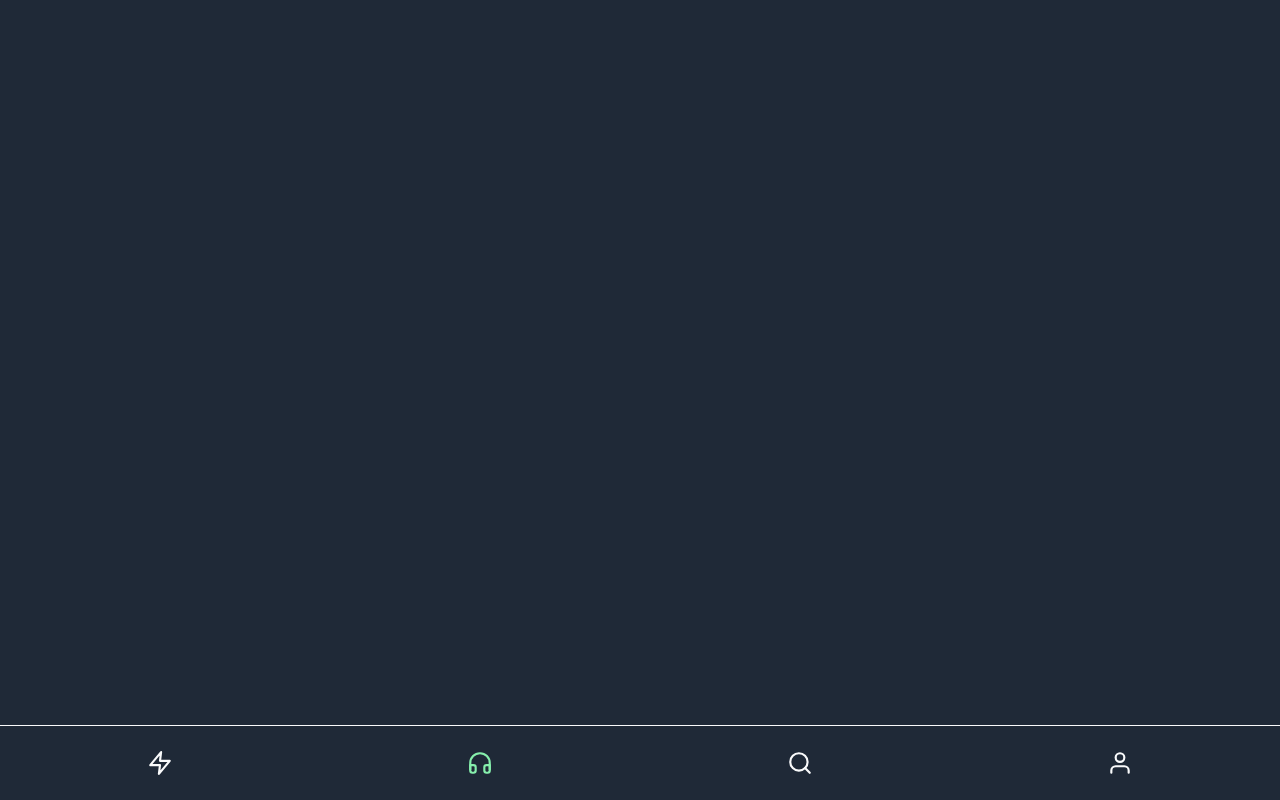
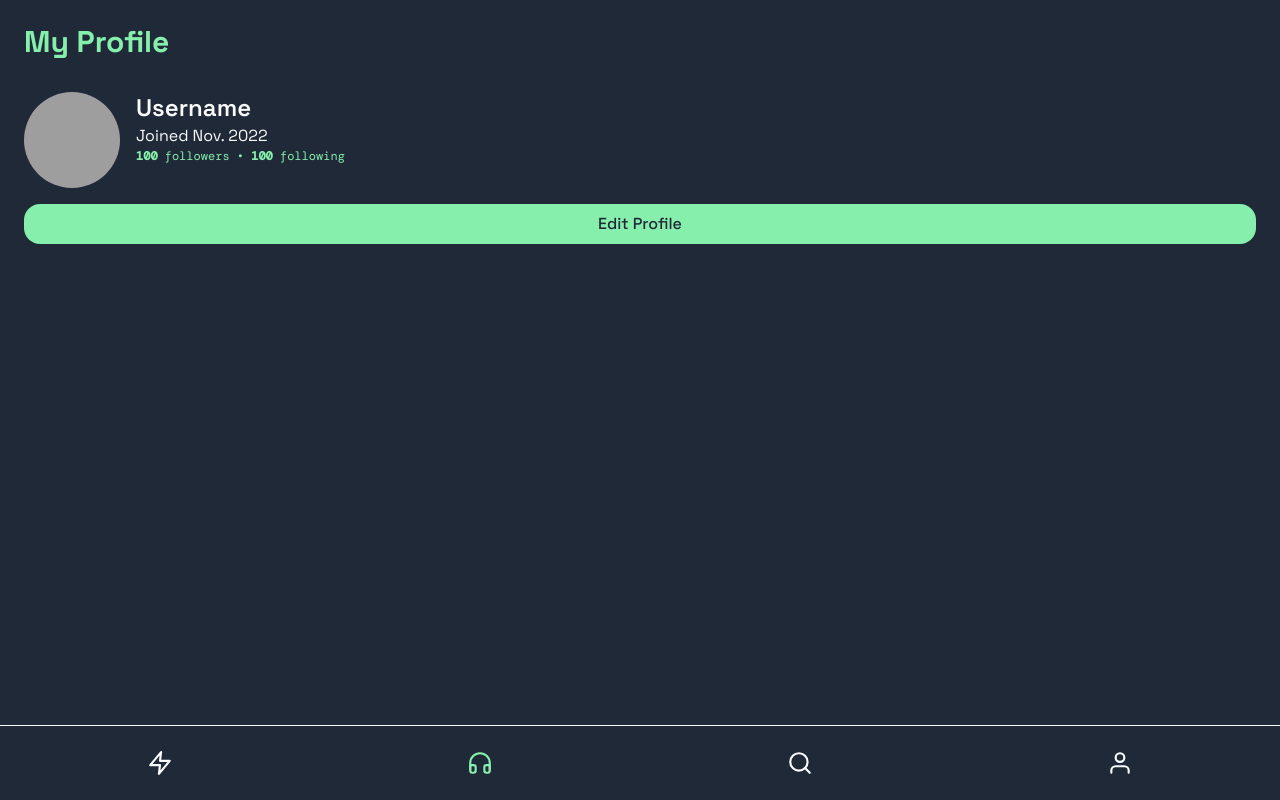
Before and after one commit to david-neumann/listening-party, a React (Vite) app in the folder client/: page /profile in a window 1280 px wide. Built offline with nearby package versions, Linux system fonts and the light colour scheme; grey boxes are pictures that could not be loaded; the HTML template or start-up script is replaced by a standard one; a web font is replaced by a local one.

Commit message:
Start of profile page layout, small backend changes

```diff
--- /dev/null
+++ b/client/src/components/PageTitle.jsx
@@ -0,0 +1,9 @@
+const PageTitle = ({ children, marginBottom }) => {
+  return (
+    <h1 className={`text-3xl font-bold text-green-300 mb-${marginBottom}`}>
+      {children}
+    </h1>
+  );
+};
+
+export default PageTitle;
--- a/client/src/components/ProfileCard.jsx
+++ b/client/src/components/ProfileCard.jsx
@@ -0,0 +1,21 @@
+const ProfileCard = () => {
+  return (
+    <div>
+      <div className='flex gap-x-4 mb-4'>
+        <figure className="bg-[url('/profile.jpeg')] bg-cover bg-center w-24 aspect-square rounded-full"></figure>
+        <div className=''>
+          <h2 className='text-2xl font-semibold'>Username</h2>
+          <p className=''>Joined Nov. 2022</p>
+          <p className='font-mono text-xs text-green-300'>
+            <strong>100</strong> followers • <strong>100</strong> following
+          </p>
+        </div>
+      </div>
+      <button className='w-full py-2 bg-green-300 text-gray-800 font-medium rounded-2xl'>
+        Edit Profile
+      </button>
+    </div>
+  );
+};
+
+export default ProfileCard;
--- a/client/src/components/ProfileTile.jsx
+++ b/client/src/components/ProfileTile.jsx
@@ -0,0 +1,5 @@
+const ProfileTile = () => {
+  return <div></div>;
+};
+
+export default ProfileTile;
--- a/client/src/pages/Feed.jsx
+++ b/client/src/pages/Feed.jsx
@@ -1,9 +1,10 @@
 import FeedCard from '../components/FeedCard';
+import PageTitle from '../components/PageTitle';
 
 const Feed = () => {
   return (
     <>
-      <h1 className='text-3xl font-bold text-green-300 mb-8'>Activity Feed</h1>
+      <PageTitle marginBottom={8}>Activity Feed</PageTitle>
       <FeedCard hasReview={true} />
       <FeedCard hasReview={false} />
       <FeedCard hasReview={true} />
--- a/client/src/pages/Profile.jsx
+++ b/client/src/pages/Profile.jsx
@@ -1,5 +1,20 @@
+import ProfileCard from '../components/ProfileCard';
+import ProfileTile from '../components/ProfileTile';
+import PageTitle from '../components/PageTitle';
+
 const Profile = () => {
-  return <></>;
+  return (
+    <>
+      <PageTitle marginBottom={8}>My Profile</PageTitle>
+      <ProfileCard />
+      <div>
+        <ProfileTile />
+        <ProfileTile />
+        <ProfileTile />
+        <ProfileTile />
+      </div>
+    </>
+  );
 };
 
 export default Profile;
--- a/client/src/pages/RecentlyPlayed.jsx
+++ b/client/src/pages/RecentlyPlayed.jsx
@@ -1,4 +1,5 @@
 import SongCard from '../components/SongCard';
+import PageTitle from '../components/PageTitle';
 
 const RecentlyPlayed = () => {
   const spanStyles = 'bg-green-300 text-gray-800 font-semibold';
@@ -6,9 +7,7 @@ const RecentlyPlayed = () => {
   return (
     <>
       <header className='mb-8'>
-        <h1 className='text-3xl font-bold text-green-300 mb-4'>
-          What you're listening to
-        </h1>
+        <PageTitle marginBottom={4}>What you're listening to</PageTitle>
         <div className='flex gap-x-3 justify-center'>
           <span
             className={`py-2 ${spanStyles} rounded-xl w-[80px] text-center text-sm`}
```
Also changed, not shown: 2 other files (tests, documents, lock files or other folders).
